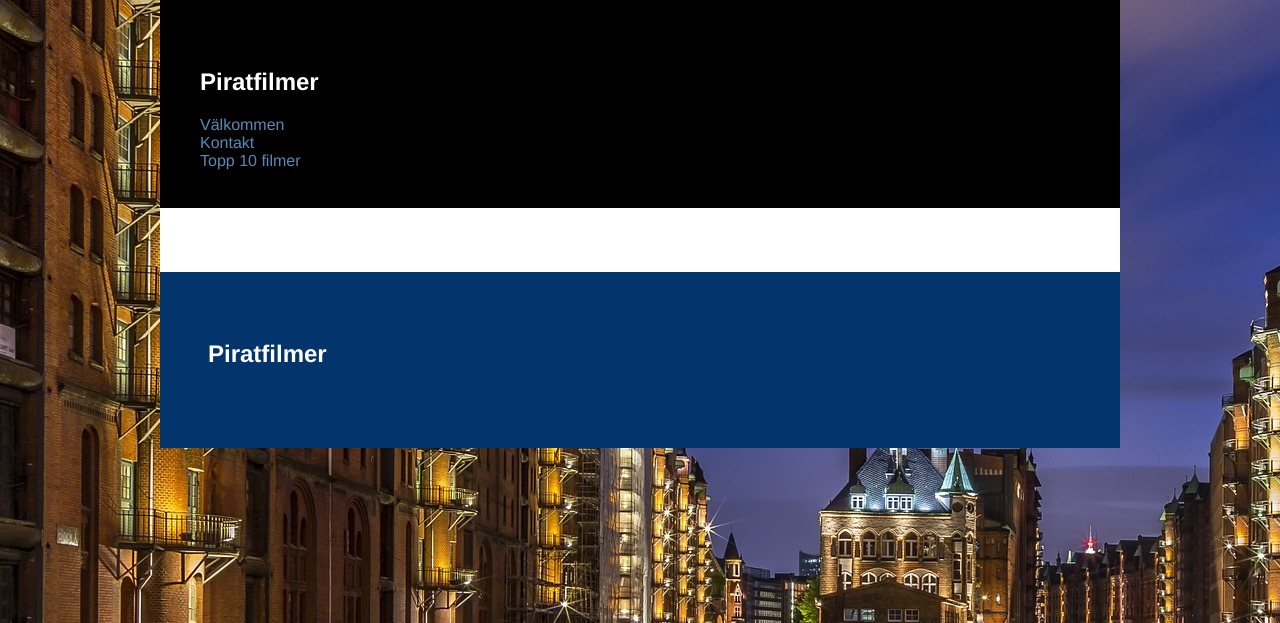
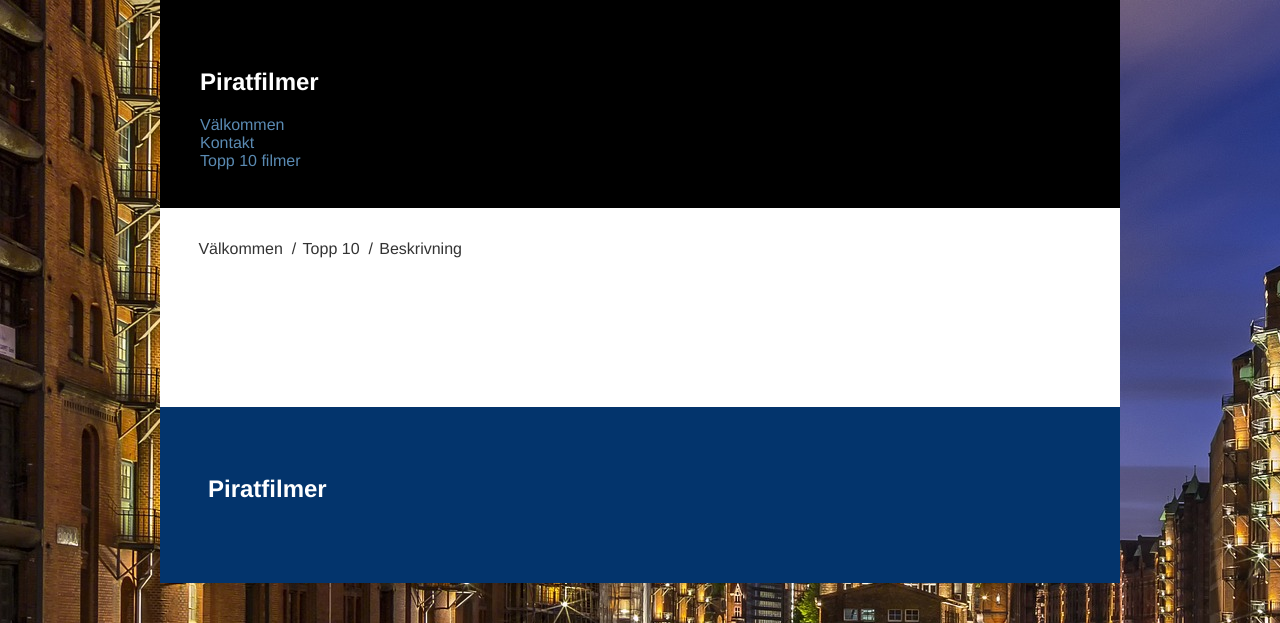
Before and after one commit to davidyanis/WIE18g-rating, a PHP site: page /details.php in a window 1280 px wide. Shown: the top 623 px of the page. Run offline with PHP 8.4, Linux system fonts and the light colour scheme.

Commit message:
breadcrumb

```diff
--- a/arrayList.php
+++ b/arrayList.php
@@ -1,3 +1,7 @@
 <?php
-    $netflix = array("Fast and furious" => "If you like cars, this one is perfect for you", "Jack Reacher" => "If you like guns, this one is for you", "Bay Watch" => "If you like comedy, this one is for you", "Justice League" => "If you like super heroes, this one is for you", "Avengers" => "Another super hero movie");
+    $netflix = array("Fast and furious" => "If you like cars, this one is perfect for you",
+                "Jack Reacher" => "If you like guns, this one is for you",
+                "Bay Watch" => "If you like comedy, this one is for you",
+                "Justice League" => "If you like super heroes, this one is for you",
+                "Avengers" => "Another super hero movie");
 ?>
--- a/details.php
+++ b/details.php
@@ -14,10 +14,17 @@
                 include "./header.php";
             ?>
             <main>
+            <div class="breadcrumb">
+                <li><a href="#"> Välkommen &nbsp;/</a></li>
+                <li><a href="#"> Topp 10  &nbsp;/</a></li>
+                <li><a href="#"> Beskrivning </a></li>
+            </div>
+            <h4>
                 <?php
                     include "./getBeskrivning.php";
 
                 ?>
+            </h4>
             </main>
             <?php
                 include "./footer.php";
--- a/header.php
+++ b/header.php
@@ -4,7 +4,8 @@
         include "./name.php"
     ?>
     </h2>
-    <li><a href="index.php">Välkommen</a></li>
-    <li><a href="kontakt.php">Kontakt</a></li>
-    <li><a href="list.php">Topp 10 filmer</a></li>
+        <li><a href="index.php">Välkommen</a></li>
+        <li><a href="kontakt.php">Kontakt</a></li>
+        <li><a href="list.php">Topp 10 filmer</a></li>
+    </ul>
 </ul>
--- a/styles.css
+++ b/styles.css
@@ -23,9 +23,17 @@ ul li a {
     text-decoration: none;
     font-family: helvetica;
 }
+ul li a:hover {
+    color: #fff;
+}
 
 li {
     list-style-type: none;
+}
+
+h4 {
+    margin-top: 2em;
+    padding: 2em;
 }
 
 main {
@@ -57,3 +65,13 @@ button {
     color: #fff;
     border-radius: 0.3em;
 }
+
+.breadcrumb {
+    display: flex;
+}
+
+.breadcrumb li a {
+    color: #333;
+    margin-left: 0.4em;
+    text-decoration: none;
+}
```
Also changed, not shown: list.php (+4 -4 lines).
